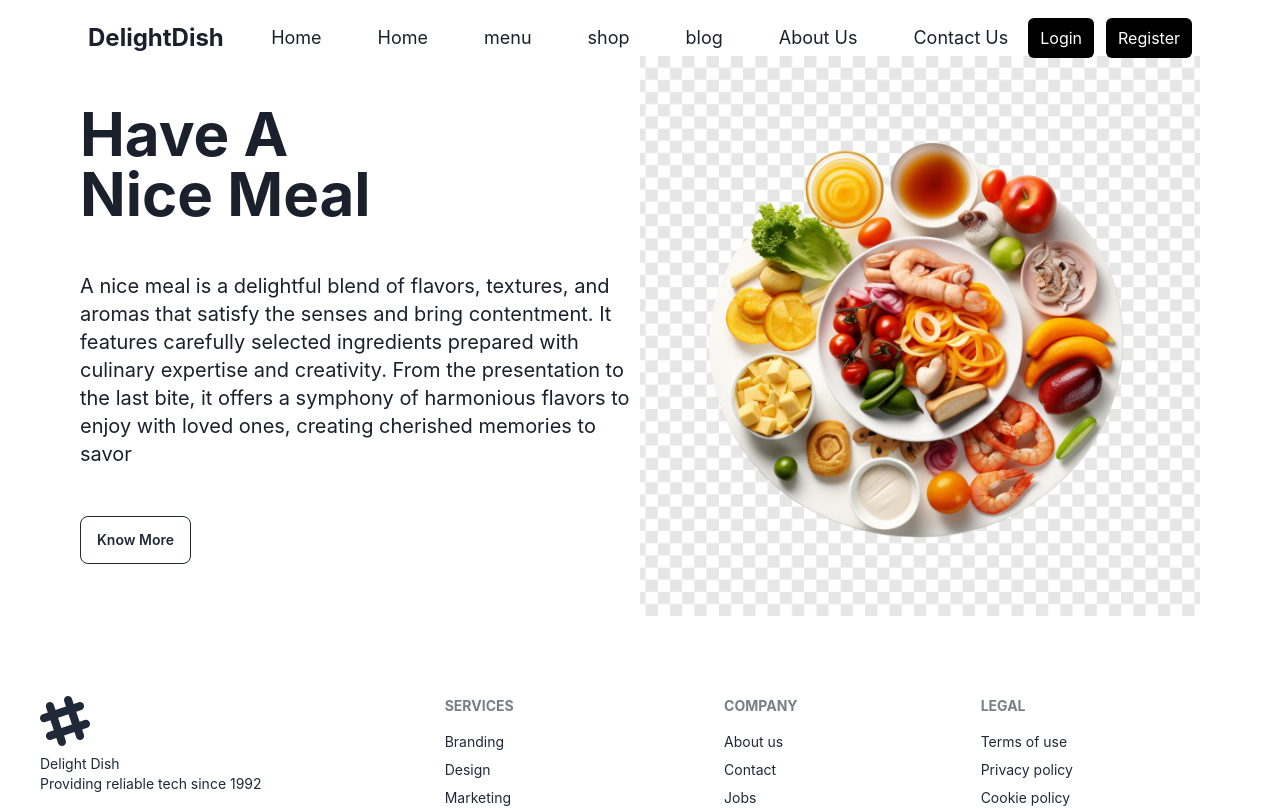
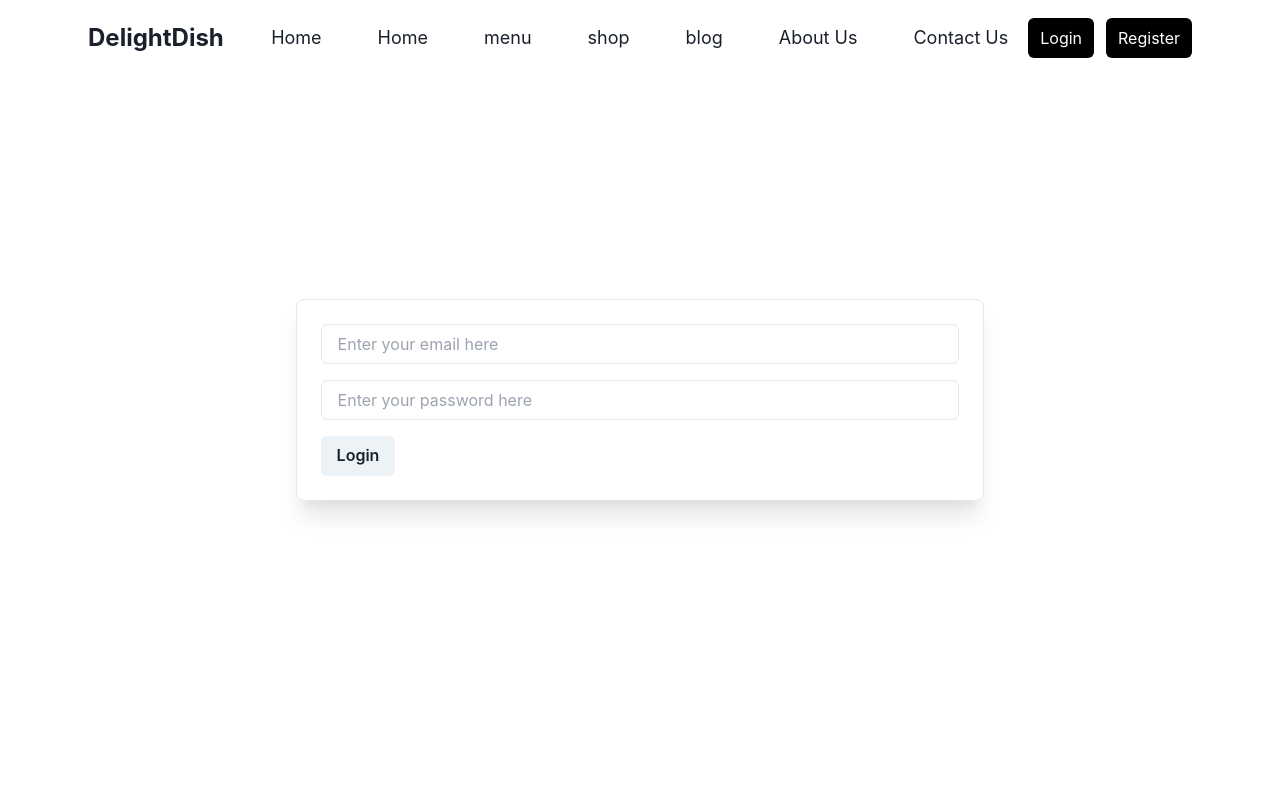
Before and after one commit to dev-chandan-pandey/Byte-Bhaav-2345, a React (Vite) app in the folder vite-project/: page /login in a window 1280 px wide. Shown: the top 808 px of the page. Built offline with nearby package versions, Linux system fonts and the light colour scheme.

Commit message:
Added Login page

```diff
--- a/vite-project/src/App.jsx
+++ b/vite-project/src/App.jsx
@@ -7,6 +7,7 @@ import Contect from "./pages/Contect.jsx";
 import Recipes from "./pages/Recipes.jsx";
 import Banner from "./components/Banner.jsx";
 import Footer from "./components/Footer.jsx";
+import Login from "./pages/Login.jsx";
 function App() {
   return (
     <Router>
@@ -16,6 +17,7 @@ function App() {
         <Route exact path={"/about"} element={<About/>}></Route>
         <Route exact path={"/contact"} element={<Contect/>}></Route>
         <Route exact path={"/recipes"} element={<Recipes/>}></Route>
+        <Route exact path={"/login"} element={<Login/>}></Route>
       </Routes>
       <Banner />
       <Footer />
--- a/vite-project/src/components/Navbar.jsx
+++ b/vite-project/src/components/Navbar.jsx
@@ -30,9 +30,9 @@ function Navbar() {
 
       <Link to="/">Home</Link>
     </li>
-    <li className="text-lg">
+    {/* <li className="text-lg">
     <Link to="/recipes">menu</Link>
-    </li>
+    </li> */}
     <li className="text-lg">
     <Link to="/recipes">menu</Link>
     </li>
@@ -74,7 +74,8 @@ function Navbar() {
     </ul>
   </div>
   <div className='navbar-end space-x-3'>
-    <a className="bg-black text-white px-3 py-2 rounded-md hover:bg-slate-800 duration-300 cursor-pointer">Login</a>
+  <Link to={"/login"} className="bg-black text-white px-3 py-2 rounded-md hover:bg-slate-800 duration-300 cursor-pointer">Login</Link>
+    {/* <a className="bg-black text-white px-3 py-2 rounded-md hover:bg-slate-800 duration-300 cursor-pointer">Login</a> */}
     <a className="bg-black text-white px-3 py-2 rounded-md hover:bg-slate-800 duration-300 cursor-pointer">Register</a>
   </div>
 
--- /dev/null
+++ b/vite-project/src/pages/Login.jsx
@@ -0,0 +1,59 @@
+import { Box, Button, Input } from "@chakra-ui/react";
+import { useState } from "react";
+import axios from "axios";
+
+const Login = () => {
+    const [email, setEmail] = useState("");
+    const [pass, setPass] = useState("");
+
+    const handleLogin = async () => {
+        try {
+            const res = await axios.post(`http://localhost:8080/users/login`, { email, pass });
+            if (res.data.token) {
+                localStorage.setItem('token', res.data.token);
+            }
+            alert(res.data.msg);
+        } catch (error) {
+            console.log(error);
+        }
+    };
+
+    return (
+        <Box
+            width={{ base: '100%', md: '80%', lg: "60%" }}
+            margin="auto"
+            display="flex"
+            flexDirection="column"
+            alignItems="center"
+            justifyContent="center"
+            minHeight="100vh"
+        >
+            <Box
+                borderWidth="1px"
+                borderRadius="lg"
+                overflow="hidden"
+                p="6"
+                boxShadow="xl"
+            >
+                <Input
+                    value={email}
+                    placeholder="Enter your email here"
+                    onChange={(e) => setEmail(e.target.value)}
+                    mb="4"
+                />
+                <Input
+                    value={pass}
+                    type="password"
+                    placeholder="Enter your password here"
+                    onChange={(e) => setPass(e.target.value)}
+                    mb="4"
+                />
+                <Button onClick={handleLogin} >
+                    Login
+                </Button>
+            </Box>
+        </Box>
+    );
+};
+
+export default Login;
```
